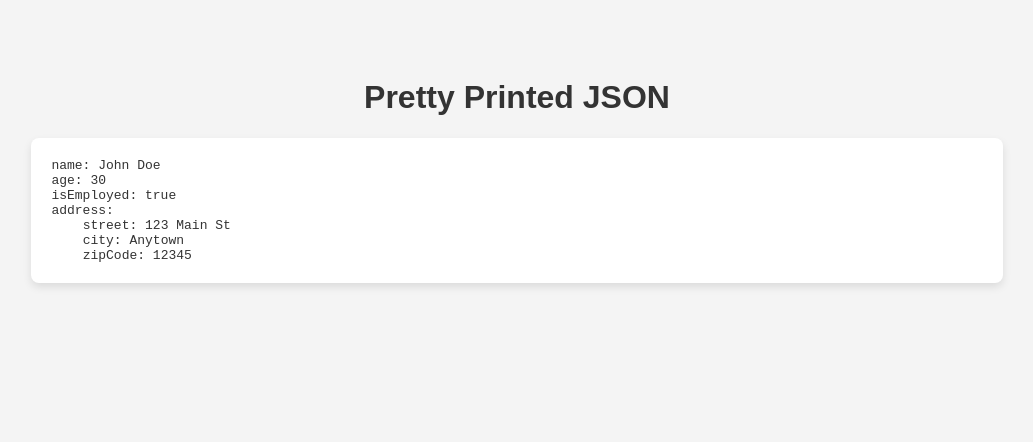
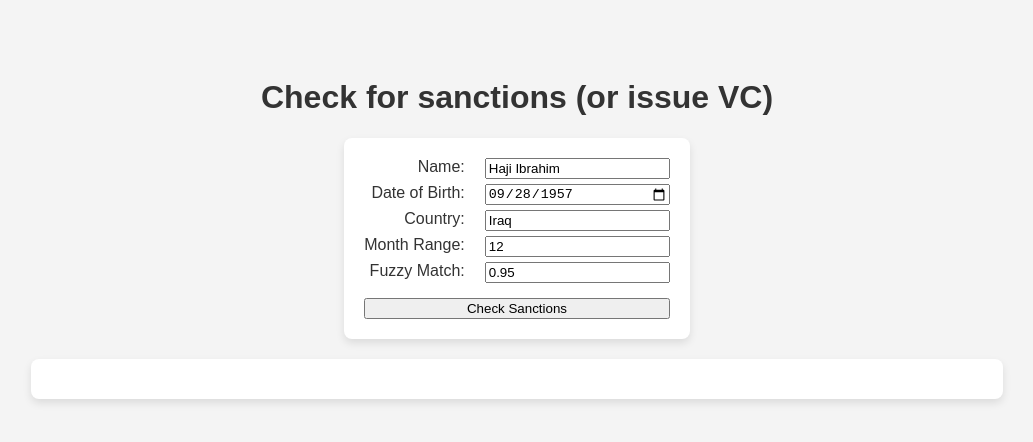
Before and after one commit to TBD54566975/super-simple-sanctions, a website: page src/public/index.html in a window 1280 px wide. Shown: the whole page, without its empty margins (123-1156 px from the left). Drawn offline with Linux system fonts and the light colour scheme.

Commit message:
now has a GUI

```diff
--- a/src/public/index.html
+++ b/src/public/index.html
@@ -11,6 +11,24 @@
             padding: 50px;
         }
 
+        form {
+            display: grid;
+            grid-template-columns: auto auto;
+            column-gap: 10px;
+            row-gap: 5px;
+            margin: auto;
+            padding: 20px;
+            border-radius: 8px;
+            background-color: #fff;
+            box-shadow: 0 4px 8px rgba(0,0,0,0.1);
+            width: fit-content;
+        }
+
+        form label {
+            text-align: right;
+            padding-right: 10px;
+        }
+
         #jsonOutput {
             text-align: left;
             background-color: #fff;
@@ -18,32 +36,45 @@
             padding: 20px;
             box-shadow: 0 4px 8px rgba(0,0,0,0.1);
             margin: auto;
+            margin-top: 20px;
             width: 80%;
             overflow-x: auto;
             white-space: pre-wrap;
             word-wrap: break-word;
         }
+
+        button {
+            grid-column: span 2;
+            margin-top: 10px;
+        }
     </style>
 </head>
 <body>
-    <h1>Pretty Printed JSON</h1>
+    <h1>Check for sanctions (or issue VC)</h1>
+    <form id="sanctionsForm">
+        <label for="name">Name:</label>
+        <input type="text" id="name" name="name" value="Haji Ibrahim">
+
+        <label for="dateOfBirth">Date of Birth:</label>
+        <input type="date" id="dateOfBirth" name="dateOfBirth" value="1957-09-28">
+
+        <label for="country">Country:</label>
+        <input type="text" id="country" name="country" value="Iraq">
+
+        <label for="monthRange">Month Range:</label>
+        <input type="number" id="monthRange" name="monthRange" value="12">
+
+        <label for="fuzzyMatch">Fuzzy Match:</label>
+        <input type="number" id="fuzzyMatch" name="fuzzyMatch" step="0.01" value="0.95" min="0" max="1">
+
+        <button type="button" onclick="loadData()">Check Sanctions</button>
+    </form>
+
     <pre id="jsonOutput"></pre>
 
     <script>
-        var jsonData = {
-            "name": "John Doe",
-            "age": 30,
-            "isEmployed": true,
-            "address": {
-                "street": "123 Main St",
-                "city": "Anytown",
-                "zipCode": "12345"
-            }
-        };
-
-        // Manually format JSON as a string
         function formatJsonAsText(jsonObj, indent = 0) {
-            const indentSpace = '    '; // 4 spaces for indentation
+            const indentSpace = '    ';
             let formattedText = '';
             for (const key in jsonObj) {
                 if (jsonObj.hasOwnProperty(key)) {
@@ -58,7 +89,25 @@
             return formattedText;
         }
 
-        document.getElementById('jsonOutput').textContent = formatJsonAsText(jsonData);
+        function loadData() {
+            const name = document.getElementById('name').value;
+            const dateOfBirth = document.getElementById('dateOfBirth').value;
+            const country = document.getElementById('country').value;
+            const monthRange = document.getElementById('monthRange').value;
+            const fuzzyMatch = document.getElementById('fuzzyMatch').value;
+
+            const apiUrl = `/check-sanctions?name=${encodeURIComponent(name)}&dateOfBirth=${encodeURIComponent(dateOfBirth)}&country=${encodeURIComponent(country)}&monthRange=${encodeURIComponent(monthRange)}&fuzzyMatch=${encodeURIComponent(fuzzyMatch)}`;
+
+            fetch(apiUrl)
+                .then(response => response.json())
+                .then(data => {
+                    document.getElementById('jsonOutput').textContent = formatJsonAsText(data);
+                })
+                .catch(error => {
+                    console.error('Error fetching data:', error);
+                    document.getElementById('jsonOutput').textContent = 'Error loading data.';
+                });
+        }
     </script>
 </body>
 </html>
```
